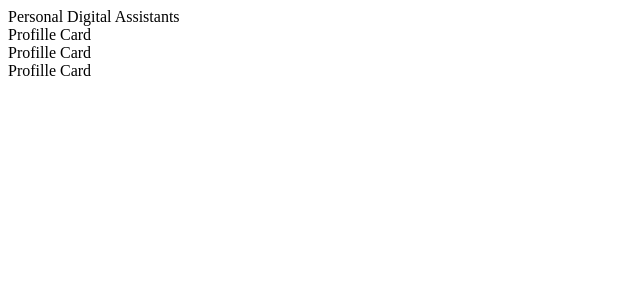
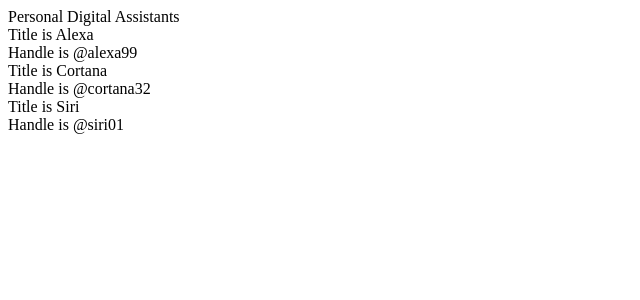
Before and after one commit to NS-25/react-prep, a React (Vite) app: page / in a window 1280 px wide. Shown: the top 300 px of the page, without its empty margins (0-640 px from the left). Built offline with nearby package versions, Linux system fonts and the light colour scheme.

Commit message:
passing props to parent to child

```diff
--- a/src/App.jsx
+++ b/src/App.jsx
@@ -11,9 +11,9 @@
   return (
     <>
       <div>Personal Digital Assistants</div>
-      <ProfileCard />
-      <ProfileCard />
-      <ProfileCard />
+      <ProfileCard title="Alexa" handle="@alexa99" />
+      <ProfileCard title="Cortana" handle="@cortana32" />
+      <ProfileCard title="Siri" handle="@siri01" />
       {/* <div>{message}</div> */}
       {/* <div>{time}</div> */}
       {/* <div>{new Date().toLocaleTimeString()}</div> */}
--- a/src/ProfileCard.jsx
+++ b/src/ProfileCard.jsx
@@ -1,4 +1,9 @@
-function ProfileCard() {
-  return <div>Profille Card</div>;
+function ProfileCard(props) {
+  return (
+    <div>
+      <div>Title is {props.title}</div>
+      <div>Handle is {props.handle}</div>
+    </div>
+  );
 }
 export default ProfileCard;
```
